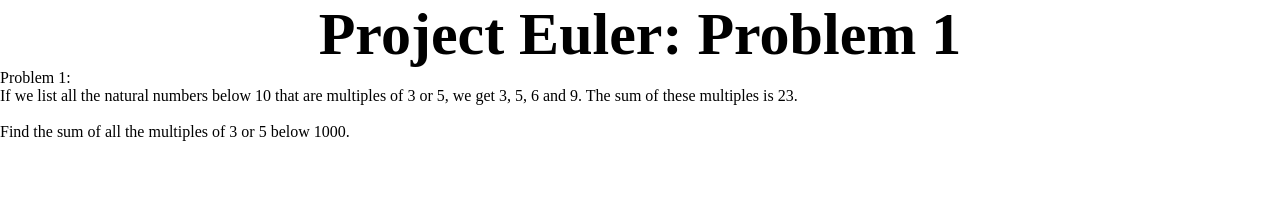
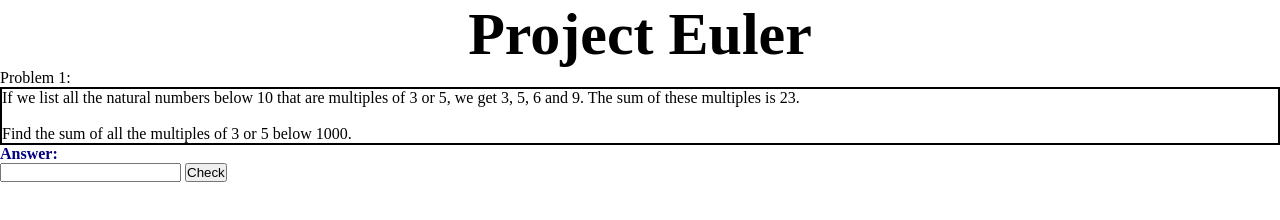
Before and after one commit to Leviax7/ProjectEuler1, a plain HTML site: page index.html in a window 1280 px wide. Drawn offline with Linux system fonts and the light colour scheme.

Commit message:
Updated css

```diff
--- a/index.html
+++ b/index.html
@@ -4,13 +4,21 @@
 <head>
   <title>Project Euler: Problem 1</title>
   <link rel="stylesheet" href="style.css">
-  <h1 class="title">Project Euler: Problem 1</h1>
+  <h1 class="title">Project Euler</h1>
 </head>
 
 <body>
 <div class="problemheader">Problem 1:</div>
-<p class="problem">If we list all the natural numbers below 10 that are multiples of 3 or 5, we get 3, 5, 6 and 9. The sum of these multiples is 23.
+<p class="problemtext">If we list all the natural numbers below 10 that are multiples of 3 or 5, we get 3, 5, 6 and 9. The sum of these multiples is 23.
 <br><br>Find the sum of all the multiples of 3 or 5 below 1000.</p>
+
+<div class="answercontent">
+    <form class="answer">Answer:</form>
+    <input type="text" class="answerinput">
+  <input type="button" class="checkanswer" value="Check">
+</div>
+
+
 
 
 
--- a/style.css
+++ b/style.css
@@ -15,8 +15,6 @@
   font-weight: bold;
   color: navy;
 }
-
-
 .problemtext{
 
   border: 2px solid;
```
